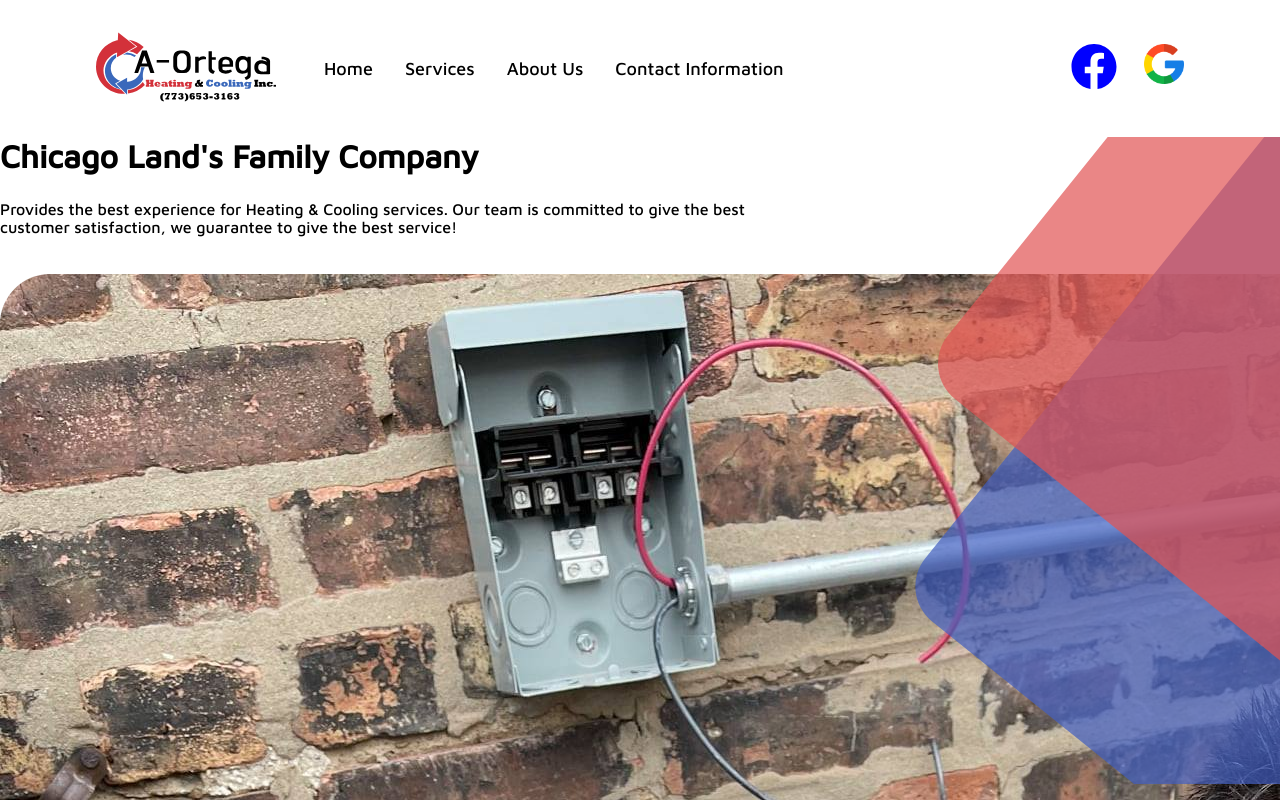
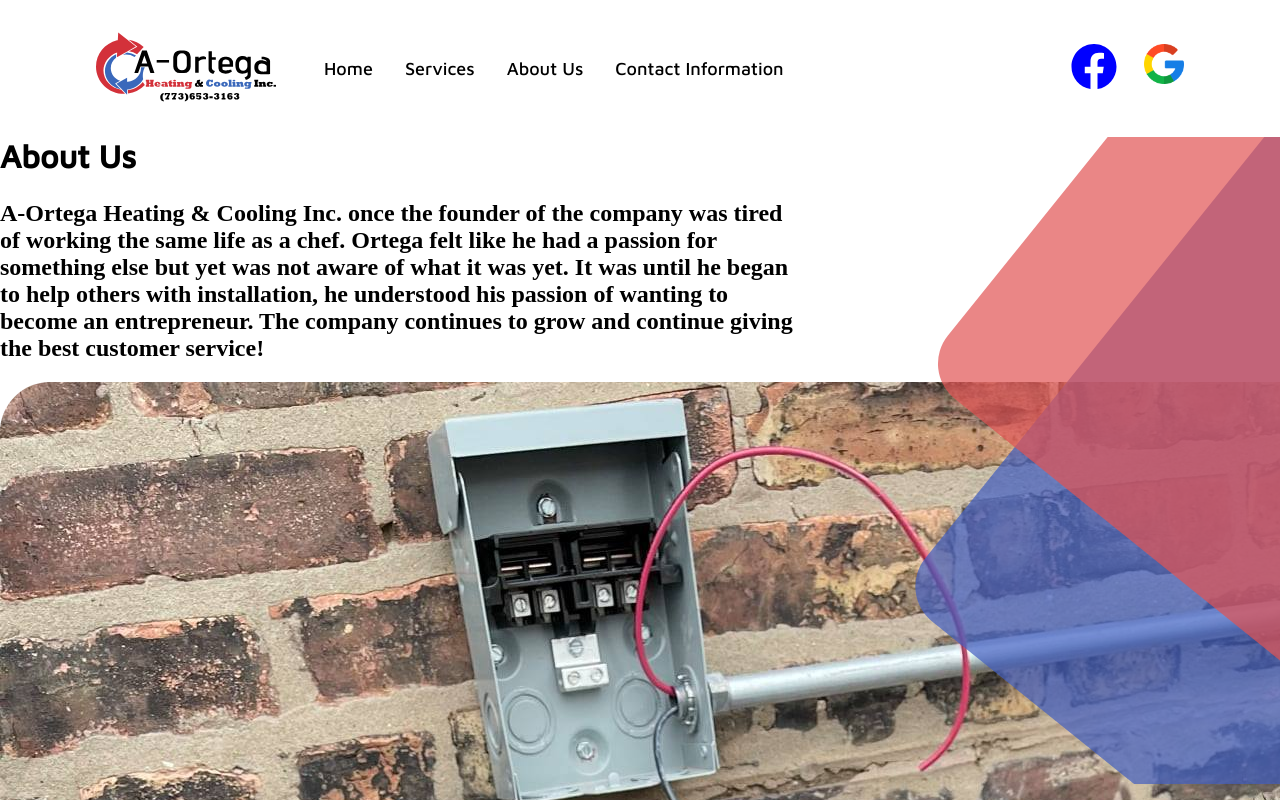
Before and after one commit to FatimaOrtega/heatcool, a React (Create React App) app: page /#/about in a window 1280 px wide. Shown: the top 800 px of the page. Built offline with nearby package versions, Linux system fonts and the light colour scheme.

Commit message:
Update About.js

```diff
--- a/src/components/about/About.js
+++ b/src/components/about/About.js
@@ -14,11 +14,9 @@ return (
 <div className='Header'>
   <div className='Header-BodyContainer'>
    <div className='Header-BodyContainer-Left'>
-     <h1>
-      Chicago Land's Family Company
-     </h1>
+  <h1>About Us</h1>
 
-     <p>Provides the best experience for Heating & Cooling services. Our team is committed to give the best customer satisfaction, we guarantee to give the best service!</p>
+     <h2>A-Ortega Heating & Cooling Inc. once the founder of the company was tired of working the same life as a chef. Ortega felt like he had a passion for something else but yet was not aware of what it was yet. It was until he began to help others with installation, he understood his passion of wanting to become an entrepreneur. The company continues to grow and continue giving the best customer service!</h2>
 
      <div className='Header-BodyContainer-Left-ButtonsContainer'>
 
@@ -51,3 +49,6 @@ return (
 };
 
 export default About;
+
+
+// <img src={papa} />
```
